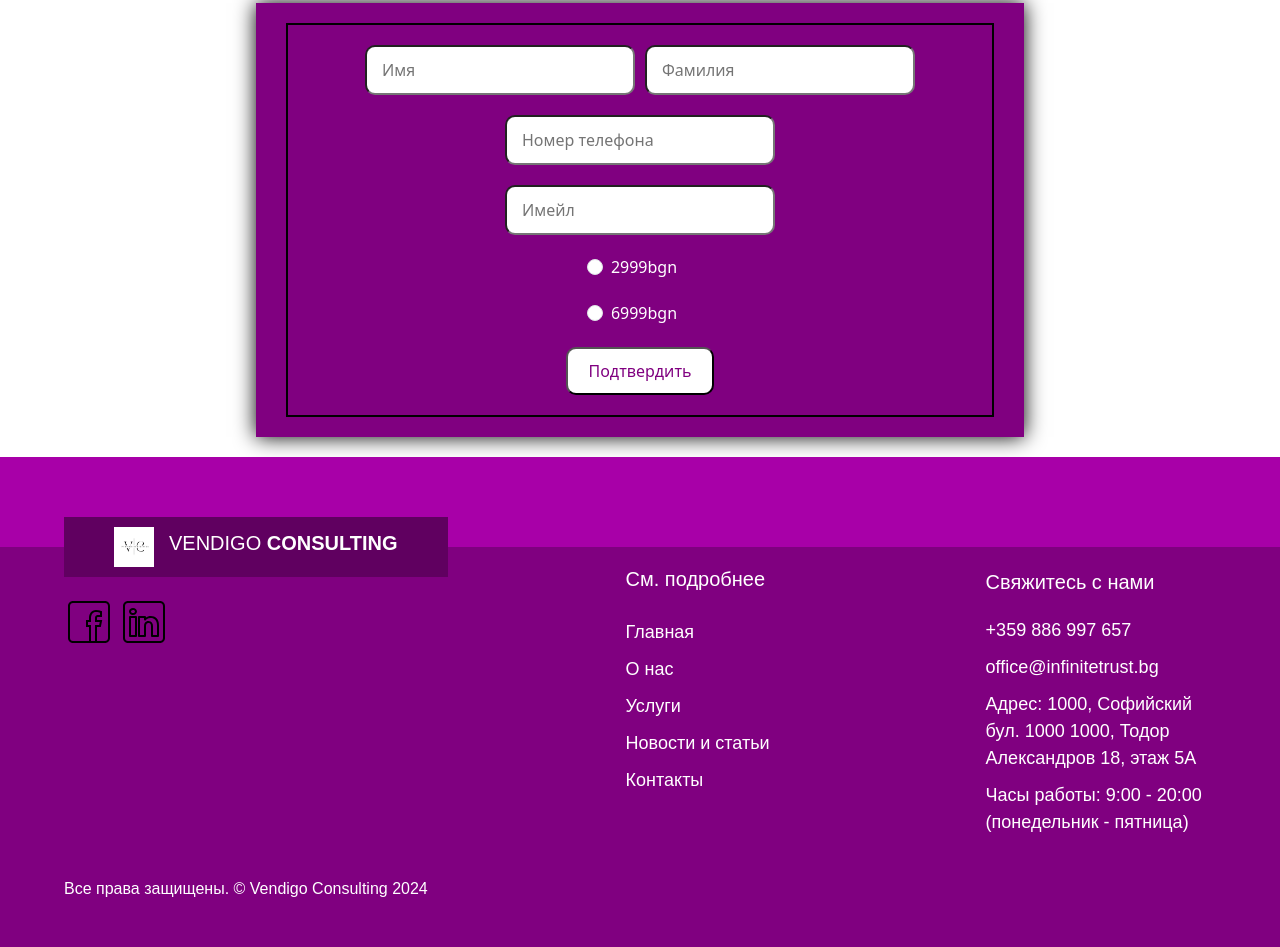
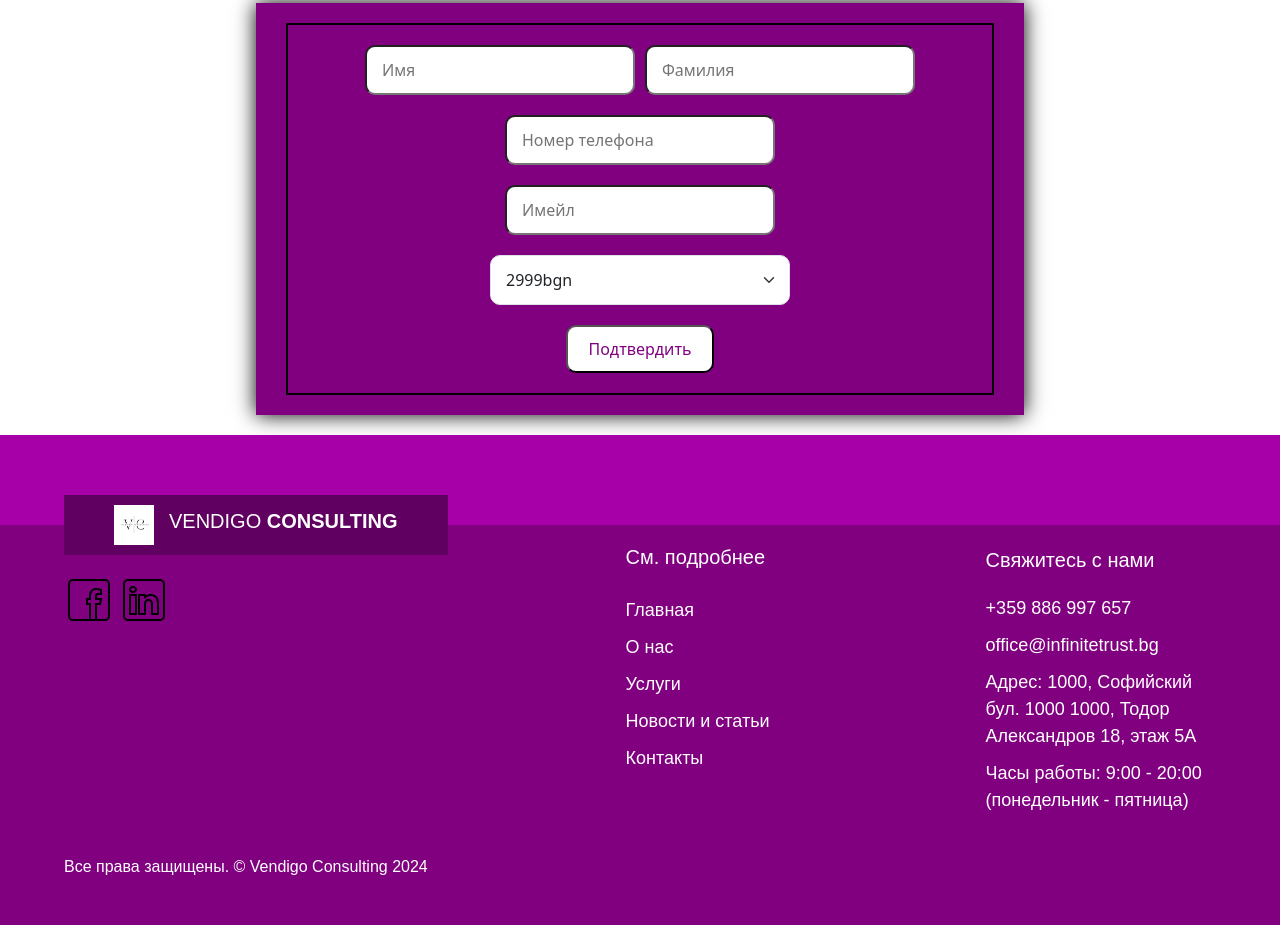
Before and after one commit to Sviatoslav593/vendigo, a plain HTML site: page RU/contactsRu.html in a window 1280 px wide. Shown: the part 1308-2255 px from the top of the page. After the commit the page ends 2233 px from the top, so only its background shows below. Drawn offline with nearby package versions, Linux system fonts and the light colour scheme.

Commit message:
form lng update

```diff
--- a/RU/contactsRu.html
+++ b/RU/contactsRu.html
@@ -159,28 +159,14 @@
             placeholder="Имейл"
             required
           />
-          <div class="form-check form-check-inline">
-            <input
-              class="form-check-input"
-              type="radio"
-              name="inlineRadioOptions"
-              id="inlineRadio1"
-              value="option1"
-              required
-            />
-            <label class="form-check-label" for="inlineRadio1">2999bgn</label>
-          </div>
-          <div class="form-check form-check-inline">
-            <input
-              class="form-check-input"
-              type="radio"
-              name="inlineRadioOptions"
-              id="inlineRadio2"
-              value="option2"
-              required
-            />
-            <label class="form-check-label" for="inlineRadio2">6999bgn</label>
-          </div>
+          <select
+            class="form-select input"
+            aria-label="Default select example"
+            required
+          >
+            <option value="1">2999bgn</option>
+            <option value="2">6999bgn</option>
+          </select>
 
           <input type="submit" id="submit" value="Подтвердить" />
         </form>
```
Also changed, not shown: EN/contactsEn.html (+8 -22 lines).
